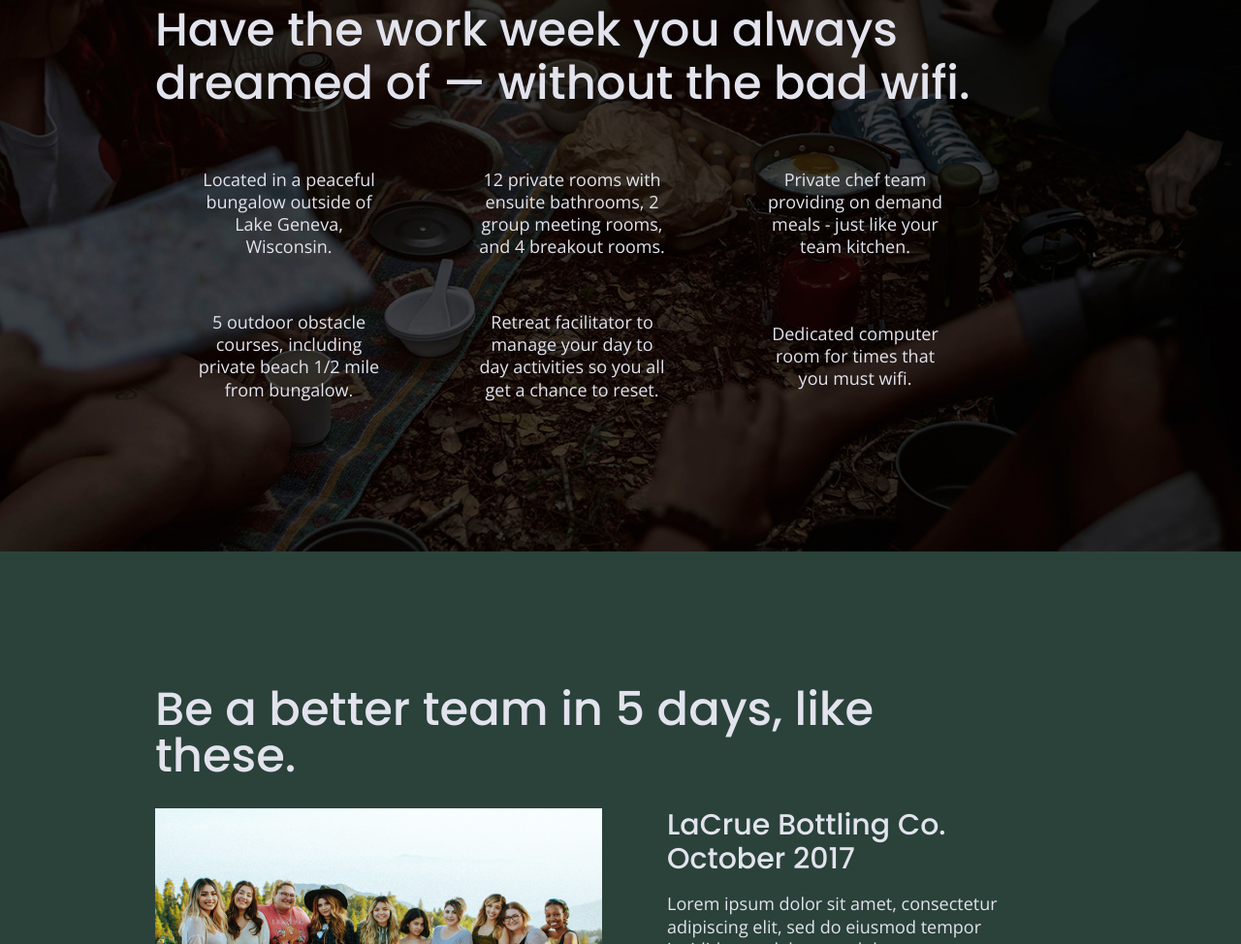
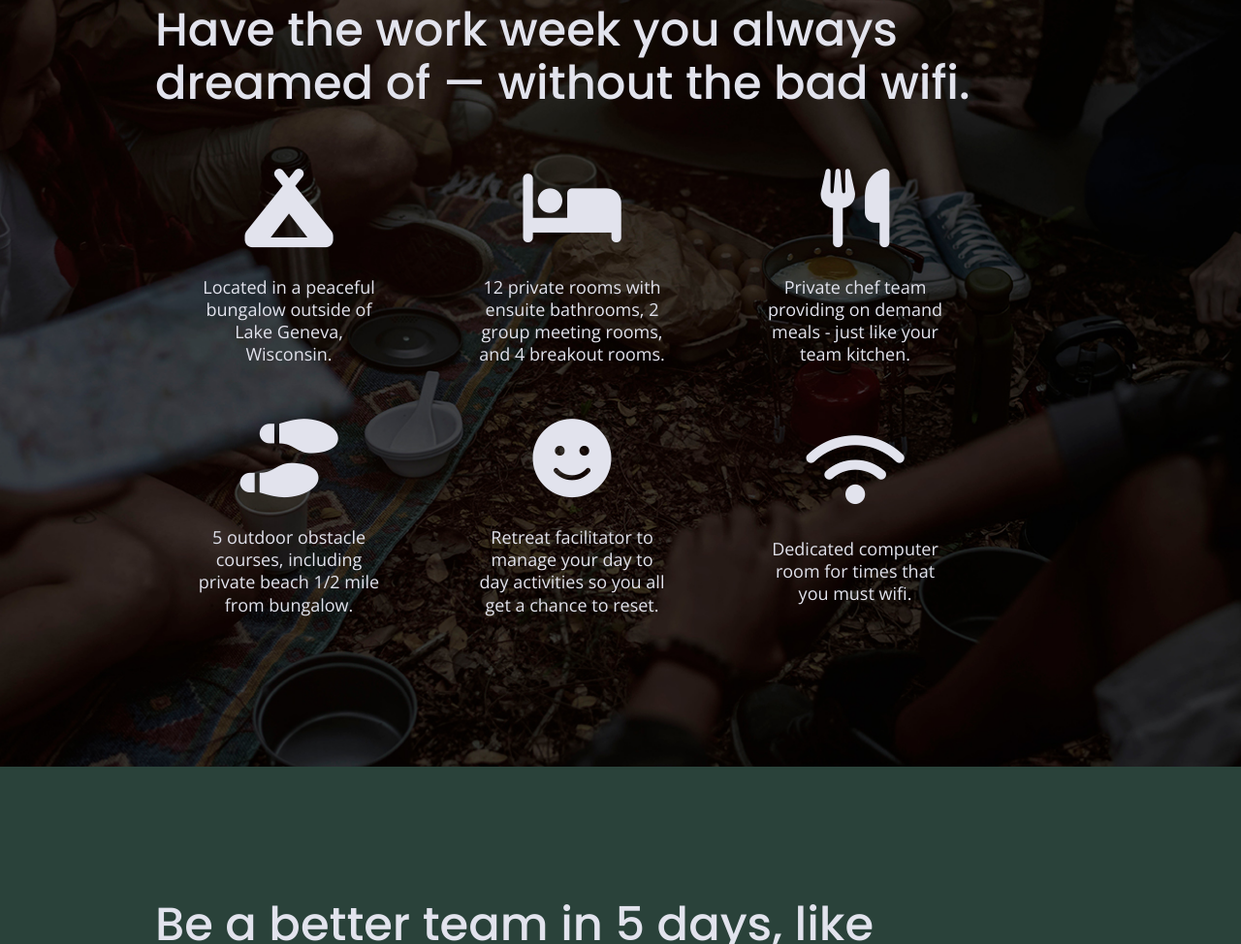
Before and after one commit to MSchak/unplugged-retreat, a website built with Parcel: page index.html in a window 1280 px wide. Shown: the part 1099-2073 px from the top of the page at 97% size. Built offline with nearby package versions, Linux system fonts and the light colour scheme.

Commit message:
added font awesome kit code to index.html docs, added icons to features section of home page and styled in css

```diff
--- a/css/main.css
+++ b/css/main.css
@@ -297,10 +297,6 @@ aside .form{
   background-color:#202322;
 }
 
-.features .content-wrapper{
-
-}
-
 .features h2{
   margin-bottom: 60px;
   margin-top: 50px;
@@ -320,8 +316,13 @@ aside .form{
   margin-bottom: 55px;
 }
 
-.fontawesome-icon{
-  margin-bottom: 40px;
+.fontawesome-icon {
+    text-align: center;
+}
+
+.features i {
+    font-size: 3.75em;
+    margin-bottom: 40px;
 }
 
 .features-item-description{
@@ -656,6 +657,11 @@ aside .form{
   flex-flow: row wrap;
   flex-basis: auto;
 }
+
+.features i {
+    font-size: 4.5em;
+    margin-bottom: 30px;
+}
    /* Reviews */
 
 .reviews .content-wrapper h2{
--- a/index.html
+++ b/index.html
@@ -18,6 +18,10 @@
 
   <link rel="stylesheet" href="css/normalize.css">
   <link rel="stylesheet" href="css/main.css">
+
+  <!--Font Awesome-->
+  <script src="https://kit.fontawesome.com/eb97296098.js" crossorigin="anonymous"></script>
+
   <!-- Google Fonts -->
   <link href="https://fonts.googleapis.com/css?family=Open+Sans:400,700|Poppins:500,700" rel="stylesheet">
 
@@ -75,32 +79,32 @@
         <h2>Have the work week you always dreamed of — without the bad wifi.</h2>
         <div class="features-items">
           <article>
-            <p class="fontawesome-icon"></p>
+            <p class="fontawesome-icon"><i class="fas fa-campground"></i></p>
             <p class="features-item-description">Located in a peaceful bungalow outside of Lake Geneva, Wisconsin.</p>
           </article>
 
           <article>
-            <p class="fontawesome-icon"></p>
+            <p class="fontawesome-icon"><i class="fas fa-bed"></i></p>
             <p class="features-item-description">12 private rooms with ensuite bathrooms, 2 group meeting rooms, and 4 breakout rooms.</p>
           </article>
 
           <article>
-            <p class="fontawesome-icon"></p>
+            <p class="fontawesome-icon"><i class="fas fa-utensils"></i></p>
             <p class="features-item-description">Private chef team providing on demand meals - just like your team kitchen.</p>
           </article>
 
           <article>
-            <p class="fontawesome-icon"></p>
+            <p class="fontawesome-icon"><i class="fas fa-shoe-prints"></i></p>
             <p class="features-item-description">5 outdoor obstacle courses, including private beach 1/2 mile from bungalow.</p>
           </article>
 
           <article>
-            <p class="fontawesome-icon"></p>
+            <p class="fontawesome-icon"><i class="fas fa-smile"></i></p>
             <p class="features-item-description">Retreat facilitator to manage your day to day activities so you all get a chance to reset.</p>
           </article>
 
           <article>
-            <p class="fontawesome-icon"></p>
+            <p class="fontawesome-icon"><i class="fas fa-wifi"></i></p>
             <p class="features-item-description">Dedicated computer room for times that you must wifi.</p>
           </article>
         </div>
```
Also changed, not shown: about/index.html (+4 -0 lines), faq/index.html (+4 -0 lines).
